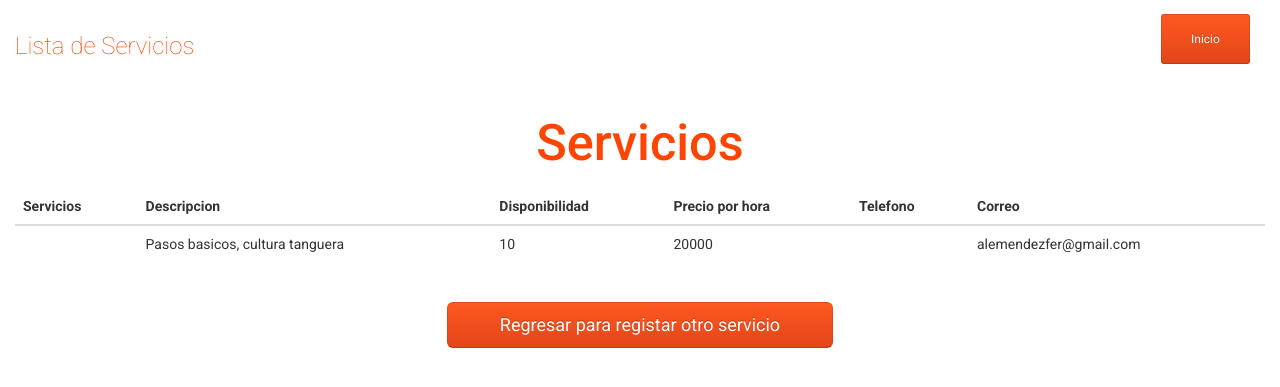
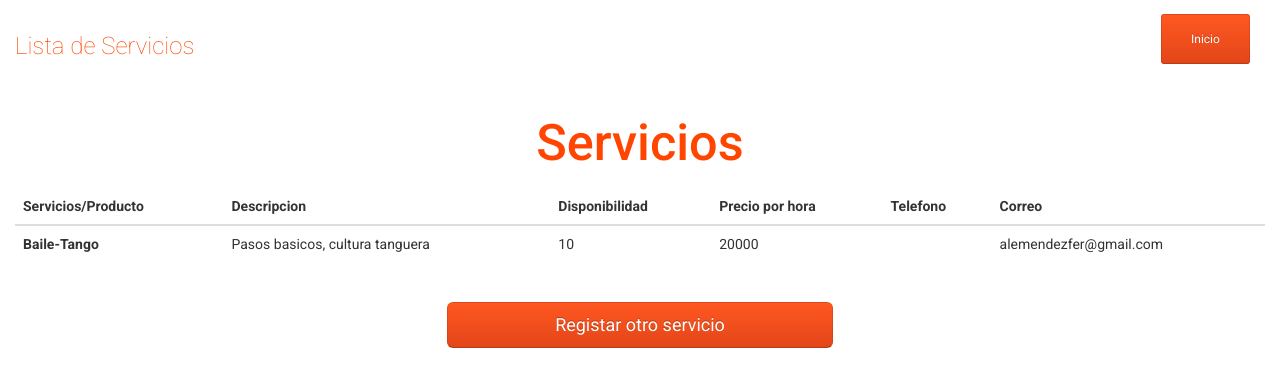
Before and after one commit to valeealcaraz/Hackathon, a Flask app: page /lista_servicios in a window 1280 px wide. Shown: the part 142-529 px from the top of the page. Run offline with Flask 2, Linux system fonts and the light colour scheme; data comes from the database, SQL or seed files in the repository; both versions use the stored data as it was after the commit; some libraries are stand-ins or nearby versions.

Commit message:
mas vale tarde que nunca

```diff
--- a/app.py
+++ b/app.py
@@ -125,7 +125,7 @@ def consulta_servicio():
 
         rows = cur.fetchall()
         for i in rows:                   #recorremos la lista dentro de otra lista que está en rows
-            if variable==str(i["Servicio"]):   #si coincide con la consulta, agregamos lo que se consulto
+            if variable==str(i["Servicios/Producto"]):   #si coincide con la consulta, agregamos lo que se consulto
                 columna.append(i)        #con append agregamos lo que se consultó en la base de datos, solo cuando coincide lo que se le metio en la consulta desde el html
 
         return render_template("consulta_servicio.html",Identificativo=variable,columna=columna)
--- a/templates/index.html
+++ b/templates/index.html
@@ -188,7 +188,7 @@
                 <div class="col-md-5 col-md-push-5 item-caption">
                   <div class="col-md-12">
                   <h2 class="h1 text-weight-light">
-                      Bienvenido a <span class="text-primary">Hubbies</span> <!--1er texto principal-->
+                      Bienvenido a <span class="text-primary">Hubbie</span> <!--1er texto principal-->
                     </h2>
                   <h4>
                      Elige lo que deseas aprender
@@ -471,7 +471,7 @@ Usage: data-block-bg-img="IMAGE-URL" to apply a background image clearly via jQu
 -->
     <div class="block block-pd-sm block-bg-grey-dark block-bg-overlay block-bg-overlay-6 text-center" data-block-bg-img="https://picjumbo.imgix.net/HNCK1088.jpg?q=40&amp;w=1650&amp;sharp=30" data-stellar-background-ratio="0.3">
       <h2 class="h-xlg h1 m-a-0">
-          <span data-counter-up>25</span> usuarios
+          <span data-counter-up>1</span> usuarios
         </h2>
       <h3 class="h-lg m-t-0 m-b-lg">
           ya lo han probado!
--- a/templates/lista_servicios.html
+++ b/templates/lista_servicios.html
@@ -106,7 +106,7 @@
           <table class="table">
             <thead class="thead-dark">
               <tr>
-                <th scope="col">Servicios</th>
+                <th scope="col">Servicios/Producto</th>
                 <th scope="col">Descripcion</th>
                 <th scope="col">Disponibilidad</th>
                 <th scope="col">Precio por hora</th>
@@ -117,11 +117,11 @@
             <tbody>
               {% for row in rows %}
               <tr>
-                <th scope="row">{{ row["Servicio"] }}</th>
+                <th scope="row">{{ row["Servicio_Producto"] }}</th>
                 <td>{{ row["Descripcion_del_Producto"]}}</td>
                 <td>{{ row["Horas_por_semana"]}}</td>
                 <td>{{row["Precio_por_hora"]}}</td>
-                <td>{{row["Contacto"]}}</td>
+                <td>{{row["Telefono"]}}</td>
                 <td>{{row["Correo"]}}</td>
               </tr>
 
@@ -135,7 +135,7 @@
 
       <button class="btn btn-lg btn-primary btn-block" type="submit">
 
-         <a href = "/formulario" style="color:white;">Regresar para registar otro servicio</a>
+         <a href = "/registro_servicios" style="color:white;">Registar otro servicio</a>
 
       </button>
       <br>
--- a/templates/lista_usuarios.html
+++ b/templates/lista_usuarios.html
@@ -107,7 +107,8 @@
               <thead class="thead-dark">
                 <tr>
                   <th scope="col">Usuario</th>
-                  <th scope="col">Nombre y Apellido</th>
+                  <th scope="col">Nombre</th>
+                  <th scope="col">Apellido</th>
                   <th scope="col">Telefono</th>
                   <th scope="col">Correo</th>
                 </tr>
@@ -116,6 +117,7 @@
                 {% for row in rows %}
                 <tr>
                   <th scope="row">{{ row["Usuario"] }}</th>
+                  <td>{{ row["Nombre_usuario"]}}</td>
                   <td>{{ row["Apellido_usuario"]}}</td>
                   <td>{{row["Numero_de_telefono"]}}</td>
                   <td>{{row["Correo"]}}</td>
--- a/templates/login.html
+++ b/templates/login.html
@@ -98,7 +98,7 @@
                   <input class="btn btn-lg btn-primary btn-block" type="submit" value="Login" href="/" role="button">
                 </fieldset>
               </form>
-              <p class="m-b-0 m-t"  style=color:black> ¿Aún no estás registrado? <a href="/register" style=color:rgb(226,95,19)>  Registrate acá</a>.</p>
+              <p class="m-b-0 m-t"  style=color:black> ¿Aún no estás registrado? <a href="/registro_usuario" style=color:rgb(226,95,19)>  Registrate acá</a>.</p>
               <div class="credits">
             <!--
               All the links in the footer should remain intact.
--- a/templates/registro_usuario.html
+++ b/templates/registro_usuario.html
@@ -132,7 +132,7 @@
                   <input class="btn btn-lg btn-primary btn-block" type="submit" value="Registrarme">
                 </fieldset>
               </form>
-              <p class="m-b-0 m-t">¿Ya estás registrado? <a href="login.html">Ingresar</a>.</p>
+              <p class="m-b-0 m-t">¿Ya estás registrado? <a href="/showlogin">Ingresar</a>.</p>
               <div class="credits">
             <!--
               All the links in the footer should remain intact.
```
Also changed, not shown: base_datos3.db.
